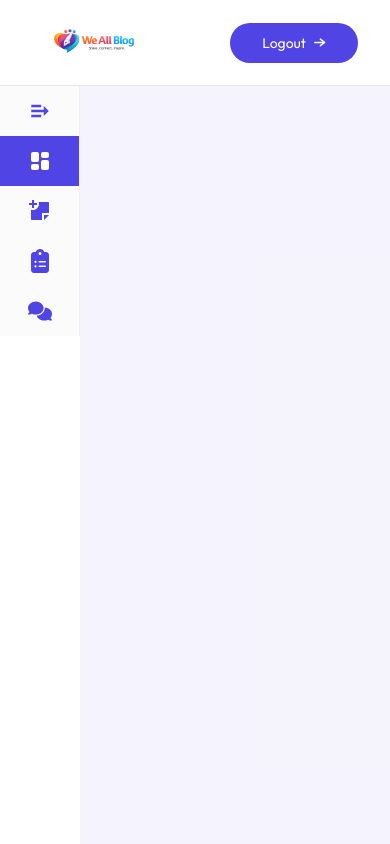
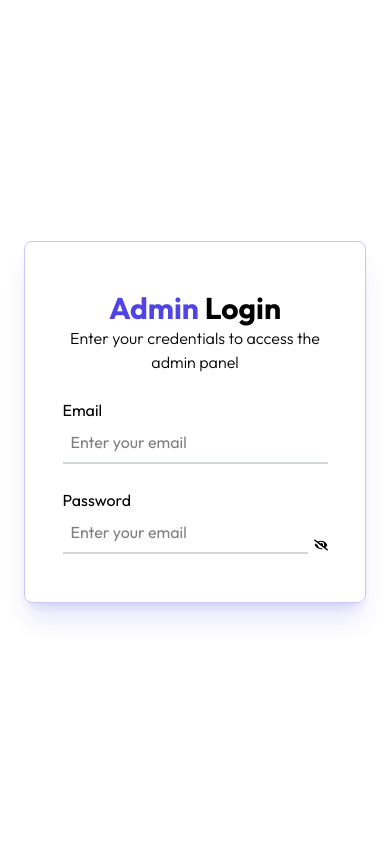
Before and after one commit to toxic-programmer-cell/blog-app, a React (Vite) app in the folder client/: page /admin in a window 390 px wide. Shown: the top 844 px of the page. Built offline with nearby package versions, Linux system fonts and the light colour scheme.

Commit message:
feat: add Login component and AdminSidebar with responsive design to enhance admin panel navigation

```diff
--- a/client/src/App.jsx
+++ b/client/src/App.jsx
@@ -7,6 +7,7 @@
 import ListBlog from "./pages/admin/ListBlog";
 import AddBlog from "./pages/admin/AddBlog";
 import Comments from "./pages/admin/Comments";
+import Login from "./components/admin/Login";
 
 function App() {
   return (
@@ -14,7 +15,7 @@
       <Routes>
         <Route path="/" element={<Home />} />
         <Route path="/blog/:id" element={<Blog />} />
-        <Route path="/admin" element={<Layout />}>
+        <Route path="/admin" element={false ? <Layout /> : <Login />}>
           <Route index element={<Dashboard />} />
           <Route path="/admin/list-blog" element={<ListBlog />} />
           <Route path="/admin/add-blog" element={<AddBlog />} />
--- /dev/null
+++ b/client/src/components/admin/Login.jsx
@@ -0,0 +1,58 @@
+import React, { useState } from "react";
+import { FaEye } from "react-icons/fa";
+import { FaEyeSlash } from "react-icons/fa";
+
+const Login = () => {
+  const [showPassword, setShowPassword] = useState(false);
+  return (
+    <div className="flex items-center justify-center h-screen">
+      <div className="w-full max-w-sm p-6 max-md:m-6 border border-primary/30 shadow-xl shadow-primary/15 rounded-lg">
+        <div className="flex flex-col items-center justify-center">
+          <div className="w-full py-6 text-center">
+            <h1 className="text-3xl font-bold">
+              <span className="text-primary">Admin</span> Login
+            </h1>
+            <p className="font-light">
+              Enter your credentials to access the admin panel
+            </p>
+          </div>
+          <form>
+            <div className="flex flex-col">
+              <label>Email</label>
+              <input
+                type="text"
+                placeholder="Enter your email"
+                className="border-b-2 border-gray-300 p-2 outline-none mb-6"
+              />
+            </div>
+            <div className="flex flex-col">
+              <label>Password</label>
+              <div className="flex items-center">
+                <input
+                  type={showPassword ? "text" : "password"}
+                  placeholder="Enter your email"
+                  className="border-b-2 border-gray-300 p-2 outline-none mb-6"
+                />
+                {showPassword ? (
+                  <FaEye
+                    className="pl-1.5 cursor-pointer"
+                    size={20}
+                    onClick={() => setShowPassword(!showPassword)}
+                  />
+                ) : (
+                  <FaEyeSlash
+                    size={20}
+                    className="pl-1.5 cursor-pointer"
+                    onClick={() => setShowPassword(!showPassword)}
+                  />
+                )}
+              </div>
+            </div>
+          </form>
+        </div>
+      </div>
+    </div>
+  );
+};
+
+export default Login;
--- a/client/src/pages/admin/Layout.jsx
+++ b/client/src/pages/admin/Layout.jsx
@@ -1,7 +1,7 @@
 import React from "react";
 import { assets } from "../../assets/assets";
 import { Outlet, useNavigate } from "react-router-dom";
-import AdminSidebar from "../../components/AdminSidebar";
+import AdminSidebar from "../../components/admin/AdminSidebar";
 import Footer from "../../components/Footer";
 
 const Layout = () => {
```
Also changed, not shown: client/src/components/admin/AdminSidebar.jsx (renamed from client/src/components/AdminSidebar.jsx).
